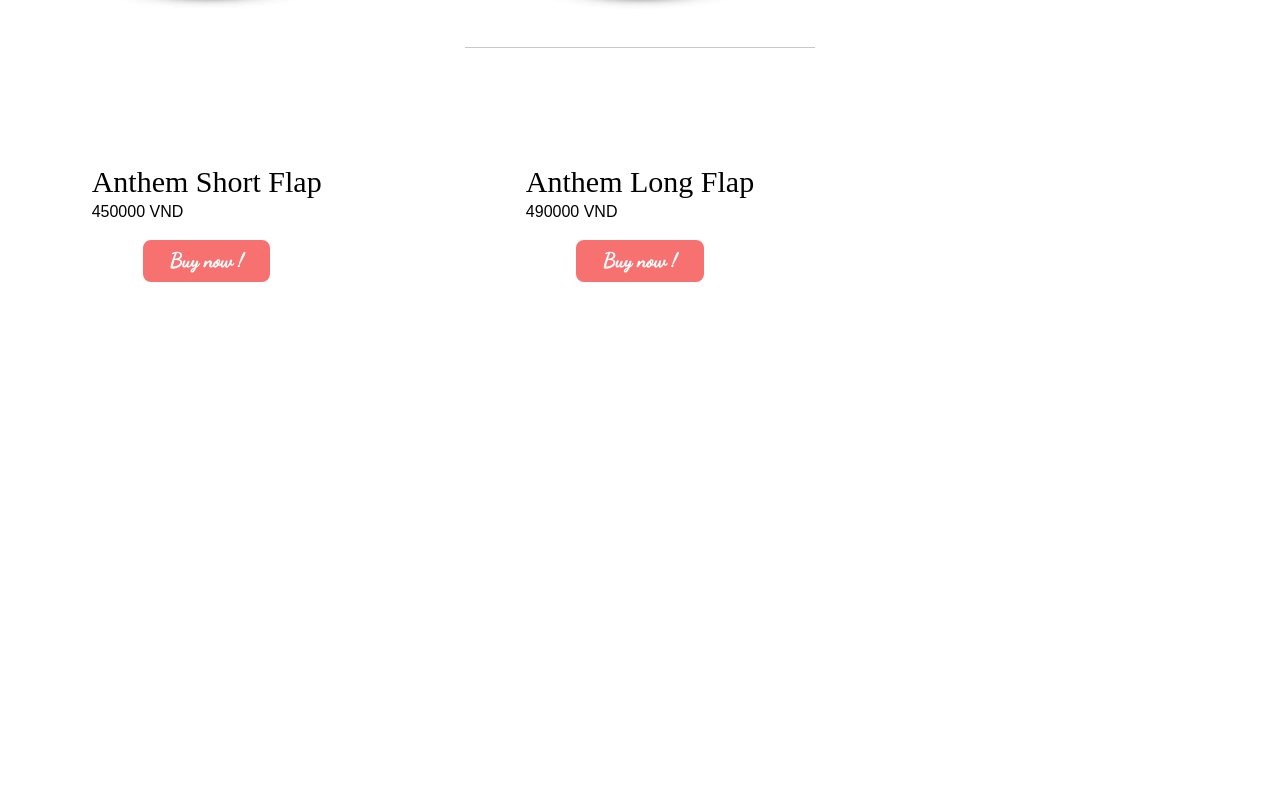
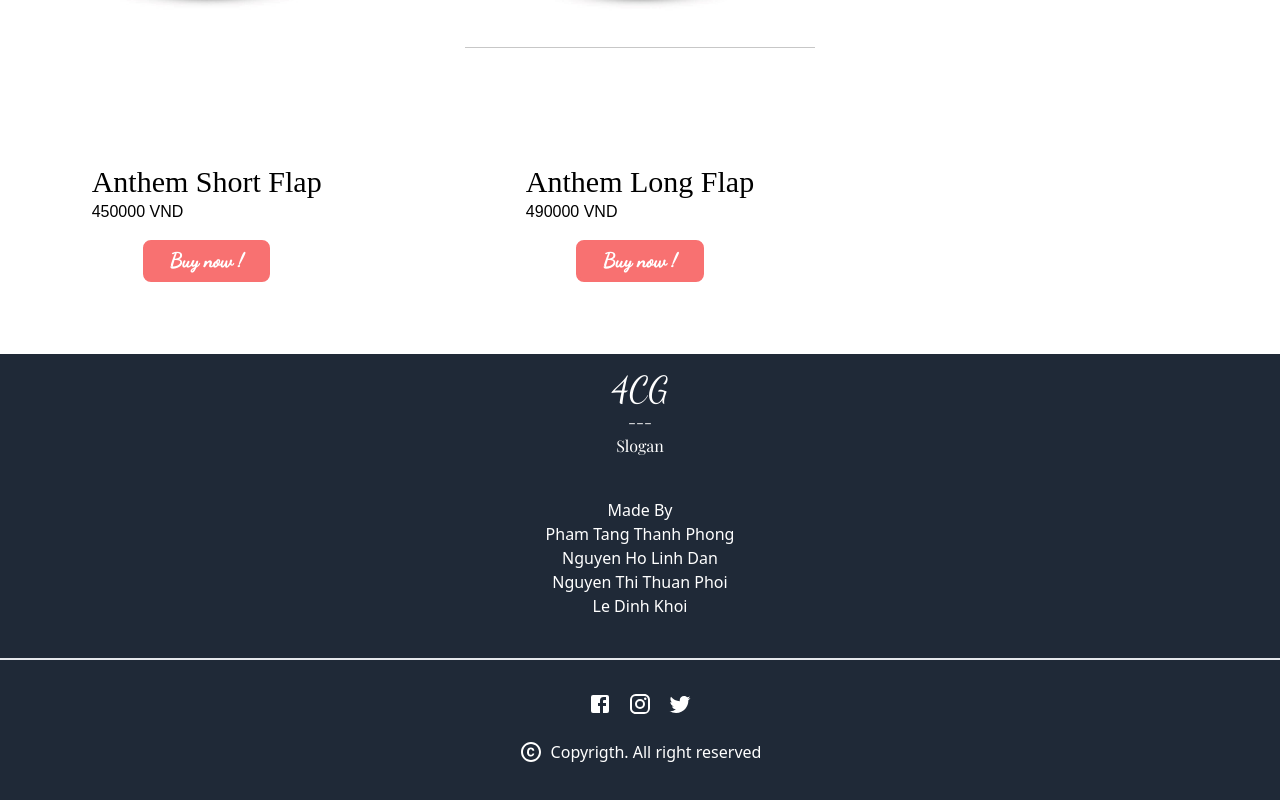
Before and after one commit to Pet3r1512/4CG_Store, a Next.js app: page /products in a window 1280 px wide. Shown: the part 7498-8298 px from the top of the page. Before the commit the page ends 7852 px from the top, so only its background shows below. Built offline with nearby package versions, Linux system fonts and the light colour scheme.

Commit message:
add footer components

```diff
--- a/Components/Footer.js
+++ b/Components/Footer.js
@@ -1,18 +1,30 @@
-import Image from "next/image";
+import { Facebook, Instagram, Twitter, Copyright } from '@mui/icons-material'
 
 export default function Footer() {
   return (
-    <footer className="">
-      <a
-        href="https://vercel.com?utm_source=create-next-app&utm_medium=default-template&utm_campaign=create-next-app"
-        target="_blank"
-        rel="noopener noreferrer"
-      >
-        Powered by{" "}
-        <span className="">
-          <Image src="/vercel.svg" alt="Vercel Logo" width={72} height={16} />
-        </span>
-      </a>
+    <footer className='bg-gray-800 text-white h-[450px]'>
+      <div className='flex flex-col gap-y-10 items-center p-4 mb-6'>
+        <div className='text-center'>
+          <h1 className='font-dancing text-4xl'>4CG</h1>
+          <p className='font-playfair'>---</p>
+          <p className='font-playfair'>Slogan</p>
+        </div>
+        <div className='text-center'>
+          <p>Made By</p>
+          <p>Pham Tang Thanh Phong <br /> Nguyen Ho Linh Dan <br /> Nguyen Thi Thuan Phoi <br /> Le Dinh Khoi</p>
+        </div>
+      </div>
+      <div className='flex flex-col border-t-2 w-full pt-8 justify-center items-center gap-y-6 '>
+        <div className='flex gap-4'>
+          <Facebook></Facebook>
+          <Instagram></Instagram>
+          <Twitter></Twitter>
+        </div>
+        <div className='flex gap-x-2'>
+          <Copyright></Copyright>
+          <p>Copyrigth. All right reserved</p>
+        </div>
+      </div>
     </footer>
   );
 }
--- a/pages/products.js
+++ b/pages/products.js
@@ -9,6 +9,7 @@ import pants from "./products/pants.json"
 import tshirts from "./products/tshirts.json"
 import wallets from "./products/wallets.json"
 import Card from "../Components/Card";
+import Footer from "../Components/Footer";
 
 
 
@@ -98,6 +99,7 @@ export default function Products() {
           </div>
         </div>
       </div>
+      <Footer />
     </>
   );
 }
```
